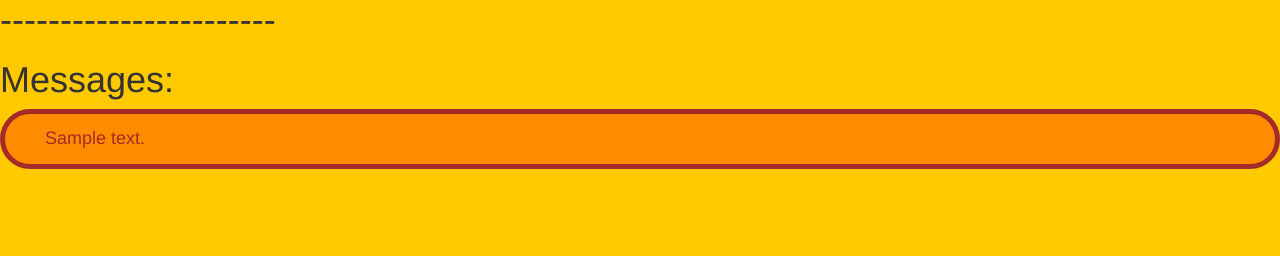
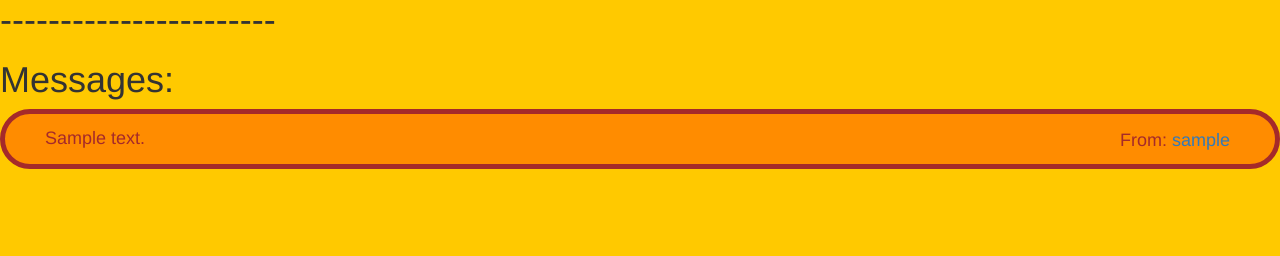
Before and after one commit to wojtekwanczyk/forum, a Django app: page /user/1/ in a window 1280 px wide. Shown: the part 544-800 px from the top of the page. Run offline with Django 3.2, Linux system fonts and the light colour scheme; a user stored in the database is signed in; tables that the repository leaves empty hold one stand-in row (values such as "Sample post"); some libraries are stand-ins or nearby versions.

Commit message:
added user reference from message view

```diff
--- a/forumapp/static/css/forum.css
+++ b/forumapp/static/css/forum.css
@@ -22,7 +22,7 @@ h1 a {
     float: right;
     padding-left: 40px;
     padding-right: 40px;
-    padding-top: 10px;
+    padding-top: 12px;
     padding-bottom: 10px;
     background: #ffa10a;
     border: 5px solid #0F0000;
@@ -76,3 +76,10 @@ h3 a {
     float: right;
     padding-right: 50px;
 }
+
+.from {
+    float: right;
+    padding: 12px;
+    padding-right: 50px;
+    color: brown;
+}
--- a/templates/forumapp/user.html
+++ b/templates/forumapp/user.html
@@ -45,9 +45,15 @@
         </div>
 
         {% for m in messages %}
+
+            <div class="from">
+                <h4>From: <a href={% url 'user' pk=m.from_user.pk %}>{{ m.from_user }}</a></h4>
+            </div>
+
             <div class="thread">
                 <h4>{{ m.text }}</h4>
             </div>
+
 
         {% endfor %}
     {% endif %}
```
Also changed, not shown: 1 other file.
